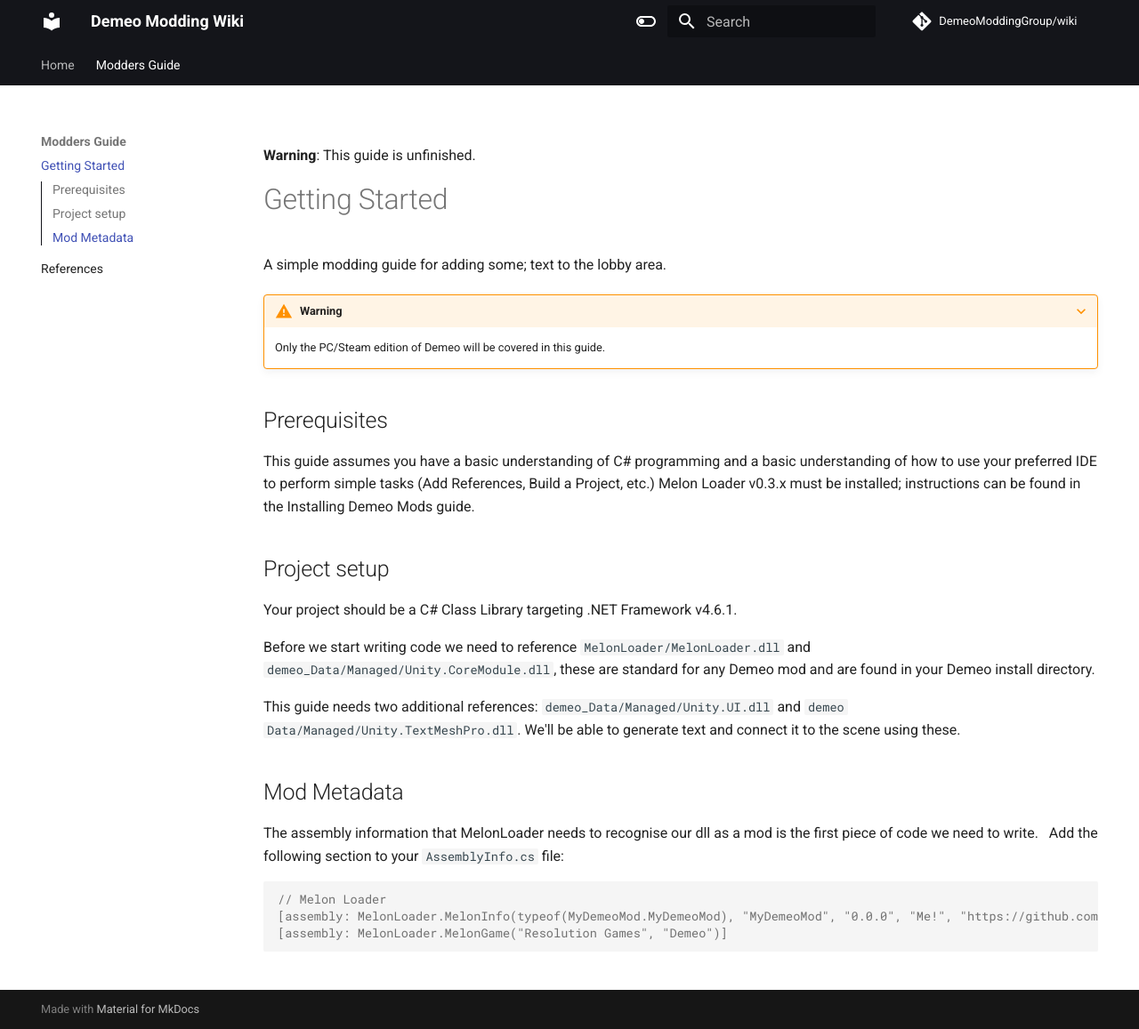
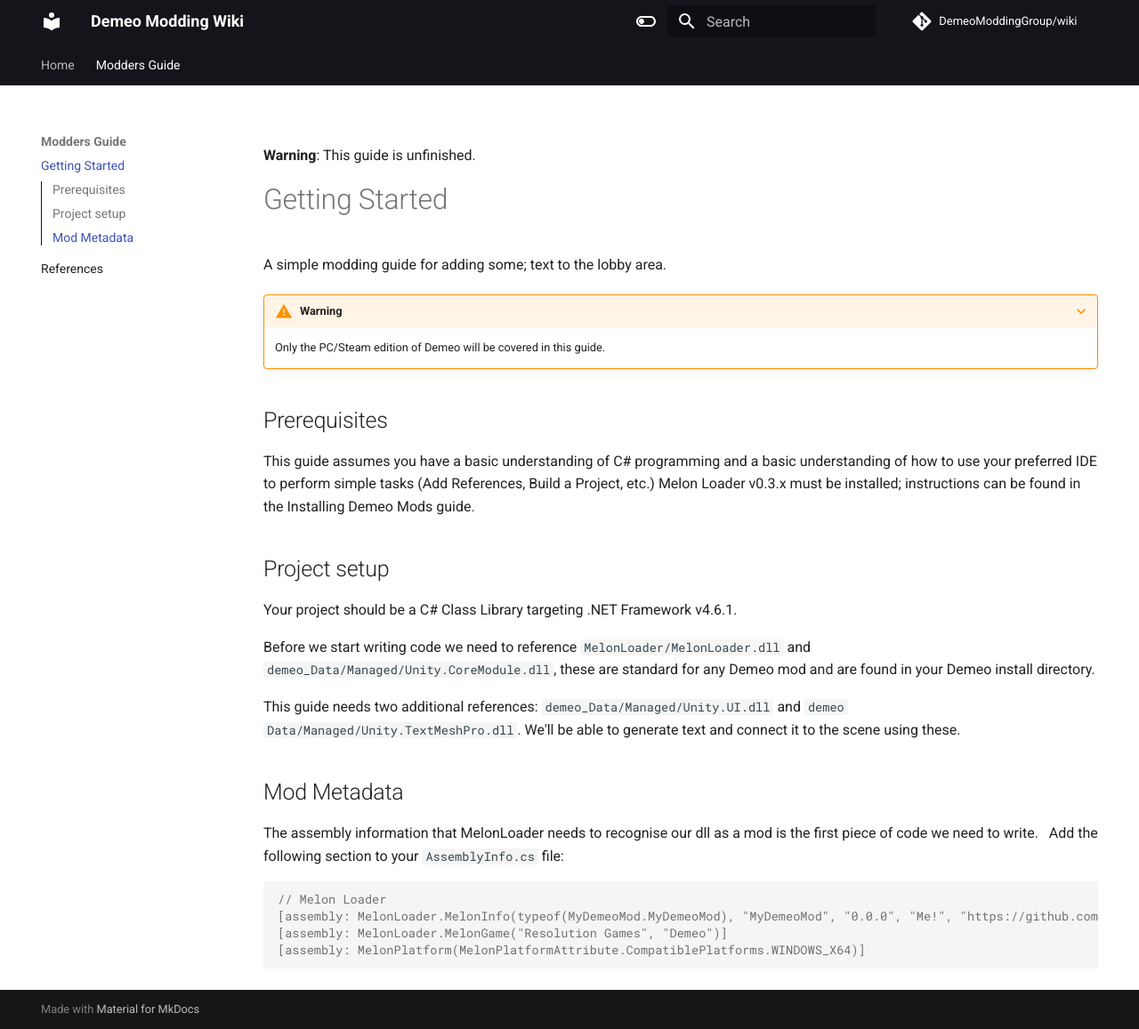
Before and after one commit to DemeoModdingGroup/wiki, an MkDocs documentation site: the page built from docs/modders-guide/getting-started.md, in a window 1280 px wide and 1157 px high. Shown: the whole window at 89% size. Built offline with MkDocs 1.6.1 and Material for MkDocs 9.7.7, drawn with Linux system fonts in a browser that asks for light colours; comment, search, counter and statistics services are not loaded.

Commit message:
chore: add MelonPlatform assembly to guide

````diff
--- a/docs/modders-guide/getting-started.md
+++ b/docs/modders-guide/getting-started.md
@@ -24,4 +24,5 @@
 // Melon Loader
 [assembly: MelonLoader.MelonInfo(typeof(MyDemeoMod.MyDemeoMod), "MyDemeoMod", "0.0.0", "Me!", "https://github.com/Me/MyDemeoMod")]
 [assembly: MelonLoader.MelonGame("Resolution Games", "Demeo")]
+[assembly: MelonPlatform(MelonPlatformAttribute.CompatiblePlatforms.WINDOWS_X64)]
 ```
````
